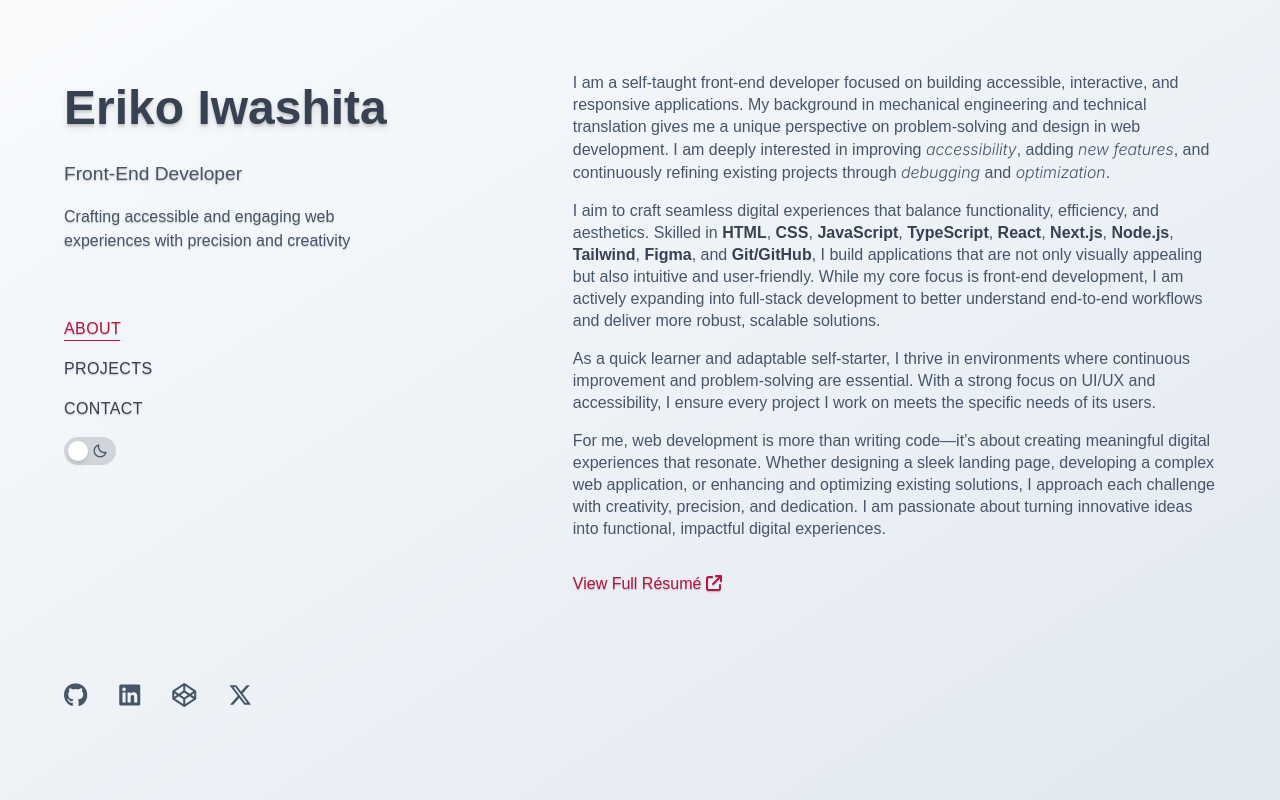
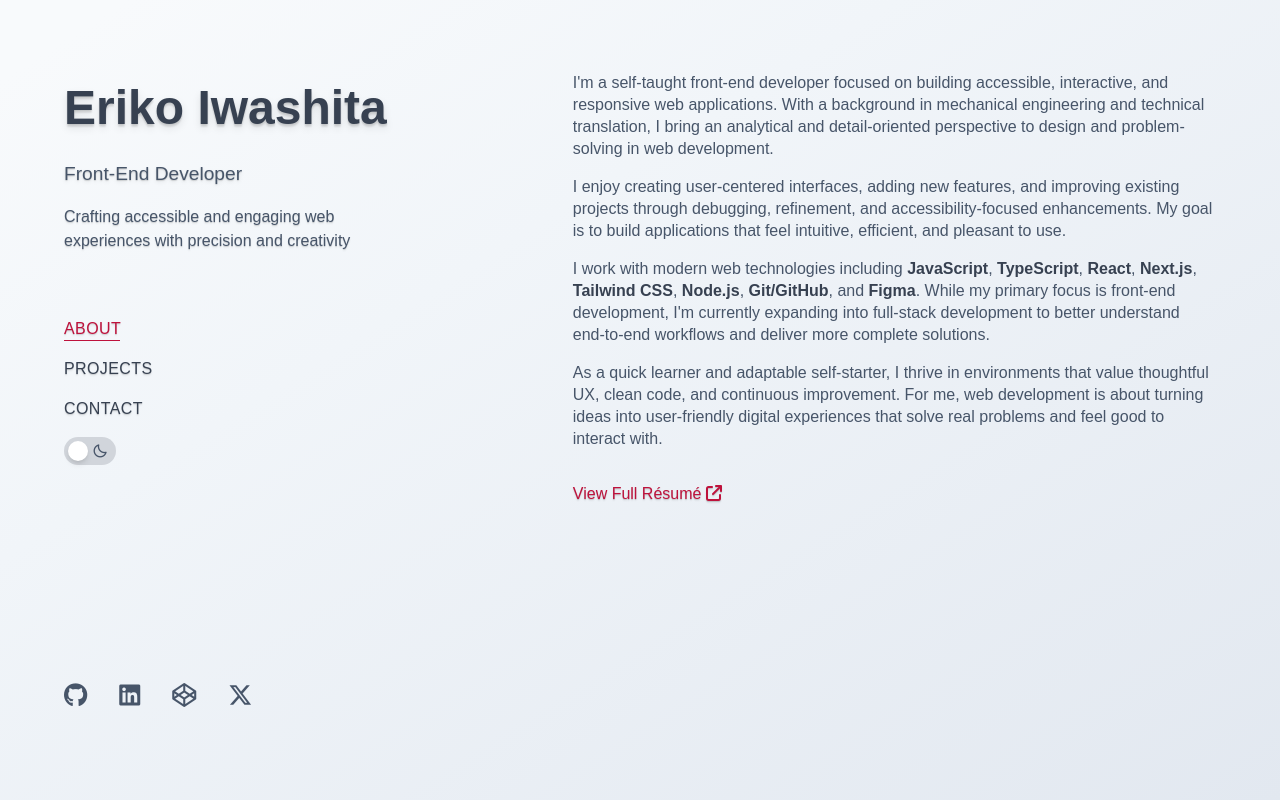
Before and after one commit to KellyBytes/kb-portfolio-website-v1, a React (Vite) app: page / in a window 1280 px wide. Shown: the top 800 px of the page. Built offline with nearby package versions, Linux system fonts and the light colour scheme; some icons are missing; a web font is replaced by a local one.

Commit message:
Update About section description

```diff
--- a/src/components/Hero.jsx
+++ b/src/components/Hero.jsx
@@ -17,19 +17,20 @@ const Hero = () => {
       } transition-opacity duration-1500`}
     >
       <p className="text-pretty font-light leading-snug">
-        I am a self-taught front-end developer focused on building accessible,
-        interactive, and responsive applications. My background in mechanical
-        engineering and technical translation gives me a unique perspective on
-        problem-solving and design in web development. I am deeply interested in
-        improving <i>accessibility</i>, adding <i>new features</i>, and
-        continuously refining existing projects through <i>debugging</i> and{' '}
-        <i>optimization</i>.
+        I'm a self-taught front-end developer focused on building accessible,
+        interactive, and responsive web applications. With a background in
+        mechanical engineering and technical translation, I bring an analytical
+        and detail-oriented perspective to design and problem-solving in web
+        development.
       </p>
       <p className="text-pretty font-light leading-snug">
-        I aim to craft seamless digital experiences that balance functionality,
-        efficiency, and aesthetics. Skilled in{' '}
-        <span className="font-semibold text-[var(--c-tertiary)]">HTML</span>,{' '}
-        <span className="font-semibold text-[var(--c-tertiary)]">CSS</span>,{' '}
+        I enjoy creating user-centered interfaces, adding new features, and
+        improving existing projects through debugging, refinement, and
+        accessibility-focused enhancements. My goal is to build applications
+        that feel intuitive, efficient, and pleasant to use.
+      </p>
+      <p className="text-pretty font-light leading-snug">
+        I work with modern web technologies including{' '}
         <span className="font-semibold text-[var(--c-tertiary)]">
           JavaScript
         </span>
@@ -39,32 +40,26 @@ const Hero = () => {
         </span>
         , <span className="font-semibold text-[var(--c-tertiary)]">React</span>,{' '}
         <span className="font-semibold text-[var(--c-tertiary)]">Next.js</span>,{' '}
+        <span className="font-semibold text-[var(--c-tertiary)]">
+          Tailwind CSS
+        </span>
+        ,{' '}
         <span className="font-semibold text-[var(--c-tertiary)]">Node.js</span>,{' '}
-        <span className="font-semibold text-[var(--c-tertiary)]">Tailwind</span>
-        , <span className="font-semibold text-[var(--c-tertiary)]">Figma</span>,
-        and{' '}
         <span className="font-semibold text-[var(--c-tertiary)]">
           Git/GitHub
         </span>
-        , I build applications that are not only visually appealing but also
-        intuitive and user-friendly. While my core focus is front-end
-        development, I am actively expanding into full-stack development to
-        better understand end-to-end workflows and deliver more robust, scalable
-        solutions.
+        , and{' '}
+        <span className="font-semibold text-[var(--c-tertiary)]">Figma</span>.
+        While my primary focus is front-end development, I'm currently expanding
+        into full-stack development to better understand end-to-end workflows
+        and deliver more complete solutions.
       </p>
+
       <p className="text-pretty font-light leading-snug">
         As a quick learner and adaptable self-starter, I thrive in environments
-        where continuous improvement and problem-solving are essential. With a
-        strong focus on UI/UX and accessibility, I ensure every project I work
-        on meets the specific needs of its users.
-      </p>
-      <p className="text-pretty font-light leading-snug">
-        For me, web development is more than writing code—it’s about creating
-        meaningful digital experiences that resonate. Whether designing a sleek
-        landing page, developing a complex web application, or enhancing and
-        optimizing existing solutions, I approach each challenge with
-        creativity, precision, and dedication. I am passionate about turning
-        innovative ideas into functional, impactful digital experiences.
+        that value thoughtful UX, clean code, and continuous improvement. For
+        me, web development is about turning ideas into user-friendly digital
+        experiences that solve real problems and feel good to interact with.
       </p>
 
       <a
```
